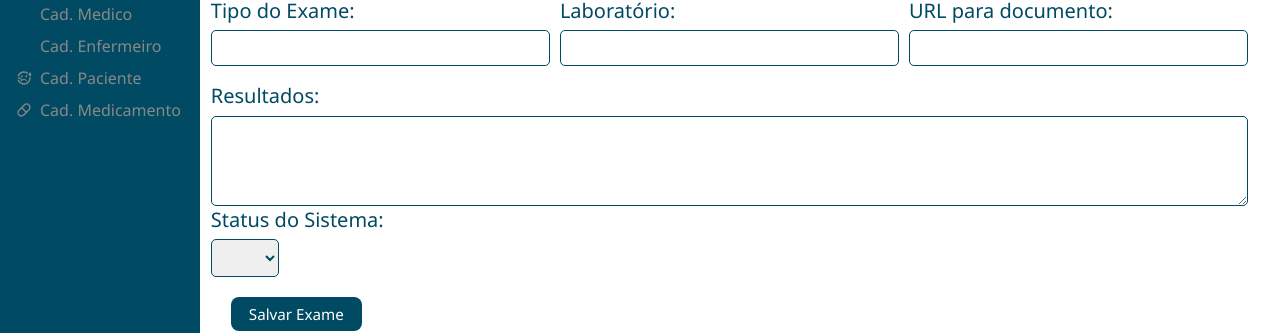
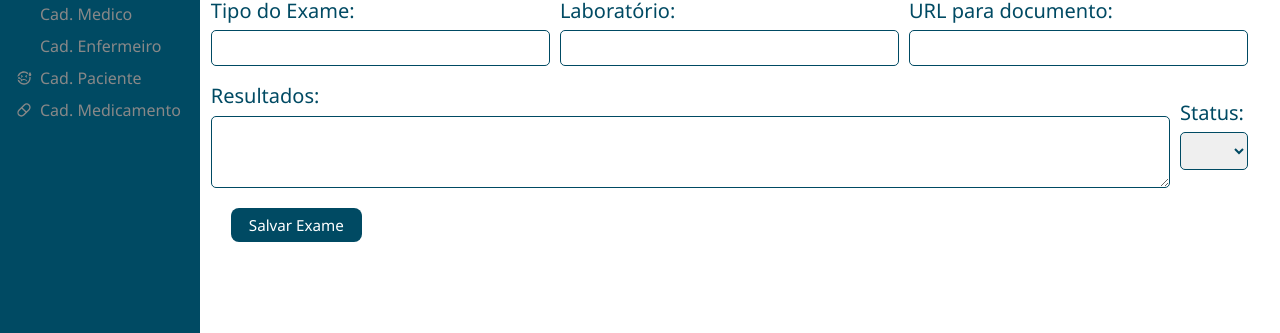
Before and after one commit to FullStack-Trindade/M3P-FrontEnd-Squad2, a React (Vite) app: page /cadastraexame in a window 1280 px wide. Shown: the part 296-629 px from the top of the page. Built offline with nearby package versions, Linux system fonts and the light colour scheme; sample sign-in values are in the browser's storage; some icons are missing.

Commit message:
altera estilo

```diff
--- a/src/components/Form/ExameForm/ExameForm.component.jsx
+++ b/src/components/Form/ExameForm/ExameForm.component.jsx
@@ -182,11 +182,18 @@ export default function ExameForm({ isEditing = false }) {
             register={register("docurl")}
           />
         </div>
-
+        <div
+          style={{
+            display: "flex",
+            justifyContent: "space-around",
+            alignItems:"center",
+            gap: "10px",
+          }}
+        >
         <InputComponent
           label="Resultados:"
           type="textarea"
-          rows={4}
+          rows={3}
           id="resultados"
           register={register("resultados", {
             required: "Este campo é obrigatorio",
@@ -195,13 +202,13 @@ export default function ExameForm({ isEditing = false }) {
         />
 
         <OptionComponent
-          label="Status do Sistema:"
+          label="Status:"
           id="statusSistema"
           value="true"
           value1="false"
           register={register("statusSistema", { required: "Campo obrigatorio" })}
-          error={errors.status}
-        />
+          error={errors.statusSistema}
+        />  </div>
 
         <div style={{ margin: "20px" }}>
           {isEditing ? (
```
